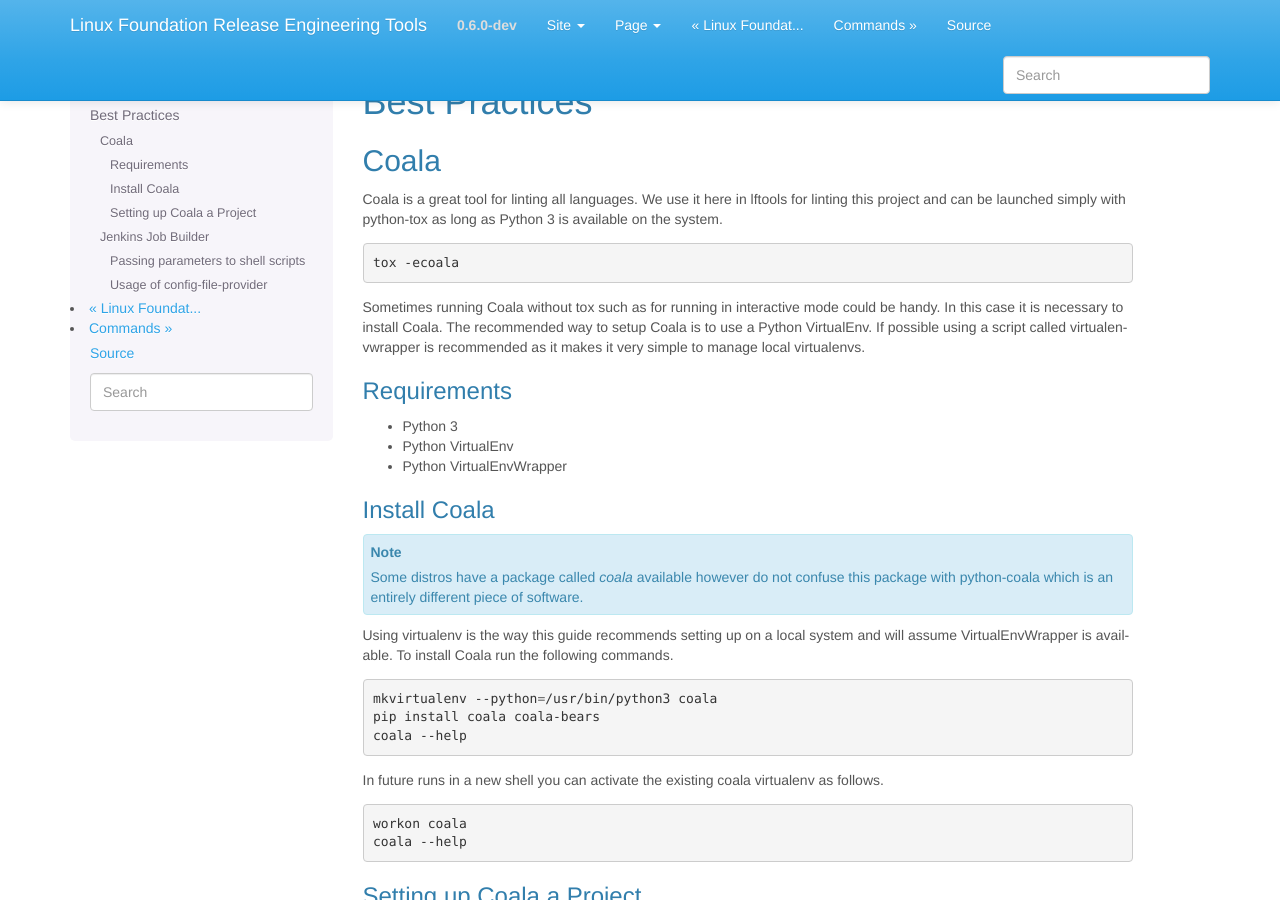
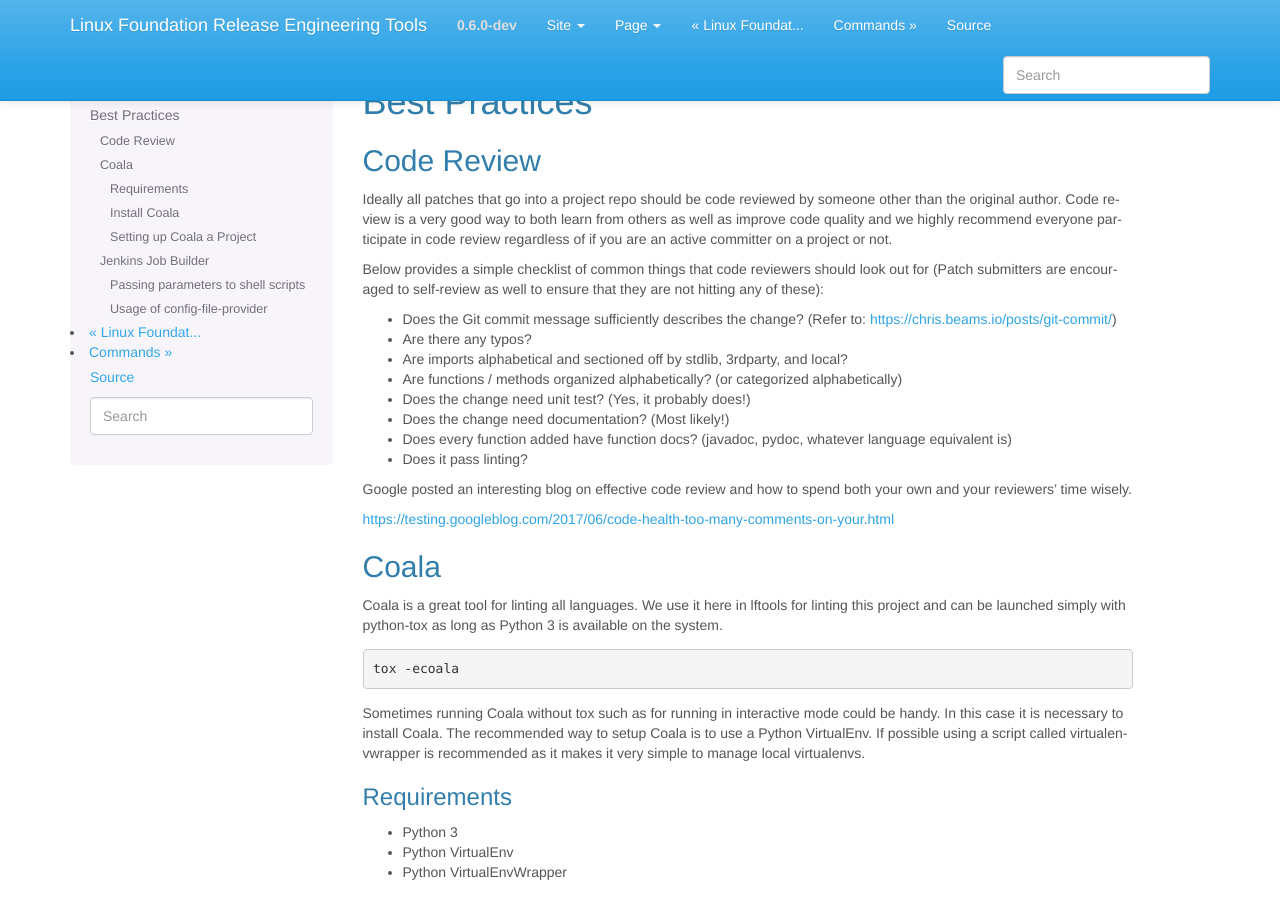
Before and after one commit to lfit/releng-lftools, a Sphinx documentation site: the page built from docs/best-practices.rst, in a window 1280 px wide and 900 px high. Built offline with Sphinx 7.4.7, drawn with Linux system fonts in a browser that asks for light colours.

Commit message:
Add Code Review checklist
Change-Id: I590e1da39c7097aa31ff566d744c67f57c28112b
Signed-off-by: Thanh Ha <thanh.ha@linuxfoundation.org>

```diff
--- a/docs/best-practices.rst
+++ b/docs/best-practices.rst
@@ -1,6 +1,41 @@
 ##############
 Best Practices
 ##############
+
+Code Review
+===========
+
+.. Listing Code Ceview first as it is incredibly important.
+
+Ideally all patches that go into a project repo should be code reviewed by
+someone other than the original author. Code review is a very good way to both
+learn from others as well as improve code quality and we highly recommend
+everyone participate in code review regardless of if you are an active
+committer on a project or not.
+
+Below provides a simple checklist of common things that code reviewers should
+look out for (Patch submitters are encouraged to self-review as well to ensure
+that they are not hitting any of these):
+
+- Does the Git commit message sufficiently describes the change?
+  (Refer to: https://chris.beams.io/posts/git-commit/)
+- Are there any typos?
+- Are imports alphabetical and sectioned off by stdlib, 3rdparty, and local?
+- Are functions / methods organized alphabetically?
+  (or categorized alphabetically)
+- Does the change need unit test?
+  (Yes, it probably does!)
+- Does the change need documentation?
+  (Most likely!)
+- Does every function added have function docs?
+  (javadoc, pydoc, whatever language equivalent is)
+- Does it pass linting?
+
+Google posted an interesting blog on effective code review and how to spend both
+your own and your reviewers' time wisely.
+
+https://testing.googleblog.com/2017/06/code-health-too-many-comments-on-your.html
+
 
 Coala
 =====
```
